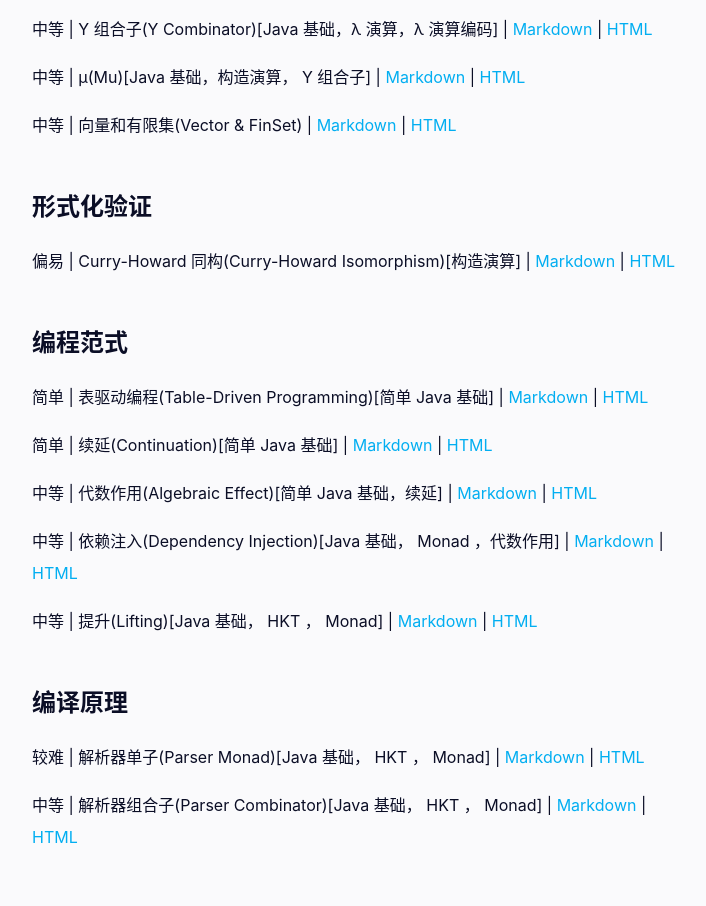
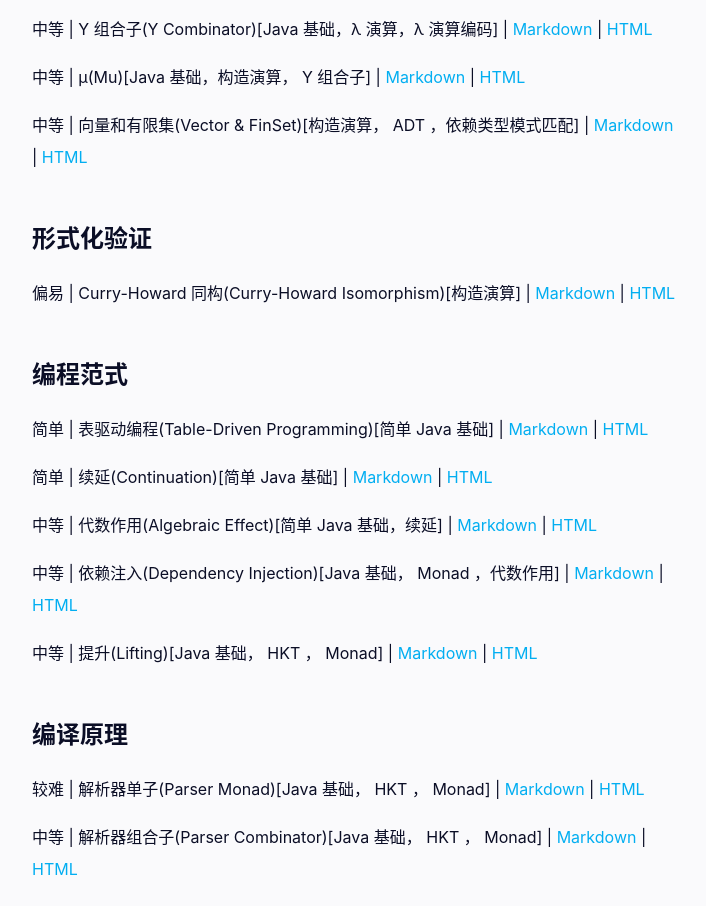
Before and after one commit to niltok/magic-in-ten-mins, a plain HTML site: page index.html in a window 1280 px wide. Shown: the part 1574-2480 px from the top of the page, without its empty margins (283-989 px from the left). Drawn offline with Linux system fonts and the light colour scheme.

Commit message:
fix(VecFin) read deps

```diff
--- a/index.html
+++ b/index.html
@@ -91,7 +91,7 @@ a { color: #02AEF1; text-decoration: none; }
 <p>中等 | μ(Mu)[Java 基础，构造演算， Y 组合子] |
 <a href="doc/Mu.md">Markdown</a> |
 <a href="https://goldimax.github.io/magic-in-ten-mins/html/Mu.html">HTML</a></p>
-<p>中等 | 向量和有限集(Vector &amp; FinSet) |
+<p>中等 | 向量和有限集(Vector &amp; FinSet)[构造演算， ADT ，依赖类型模式匹配] |
 <a href="doc/VecFin.md">Markdown</a> |
 <a href="https://goldimax.github.io/magic-in-ten-mins/html/VecFin.html">HTML</a></p>
 <h2 id="形式化验证">形式化验证</h2>
```
Also changed, not shown: readme.md.
